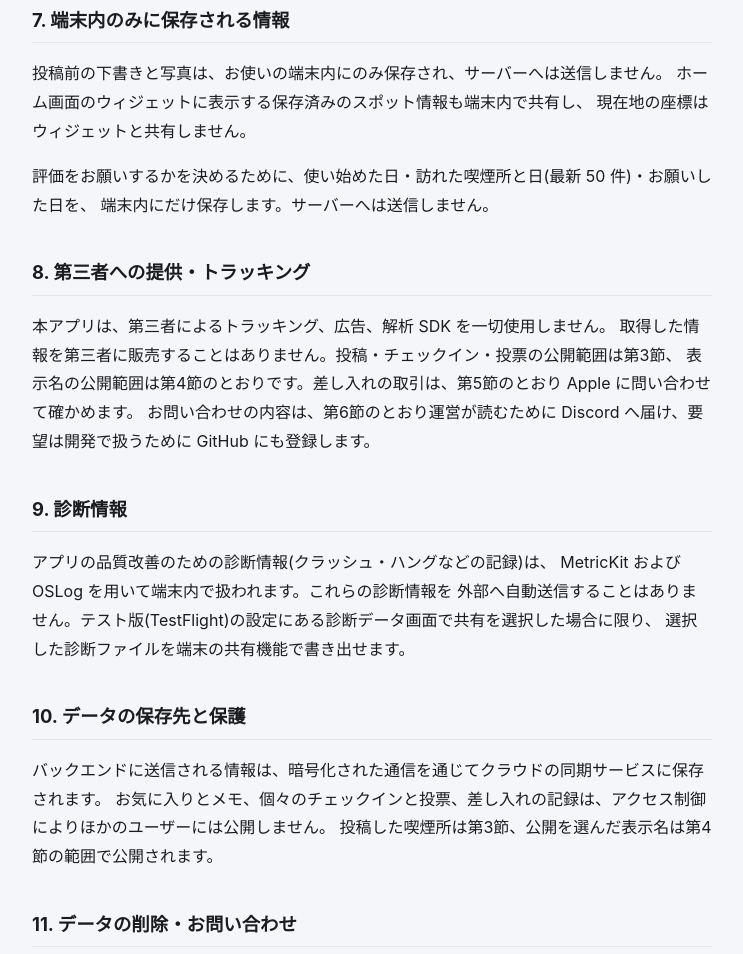
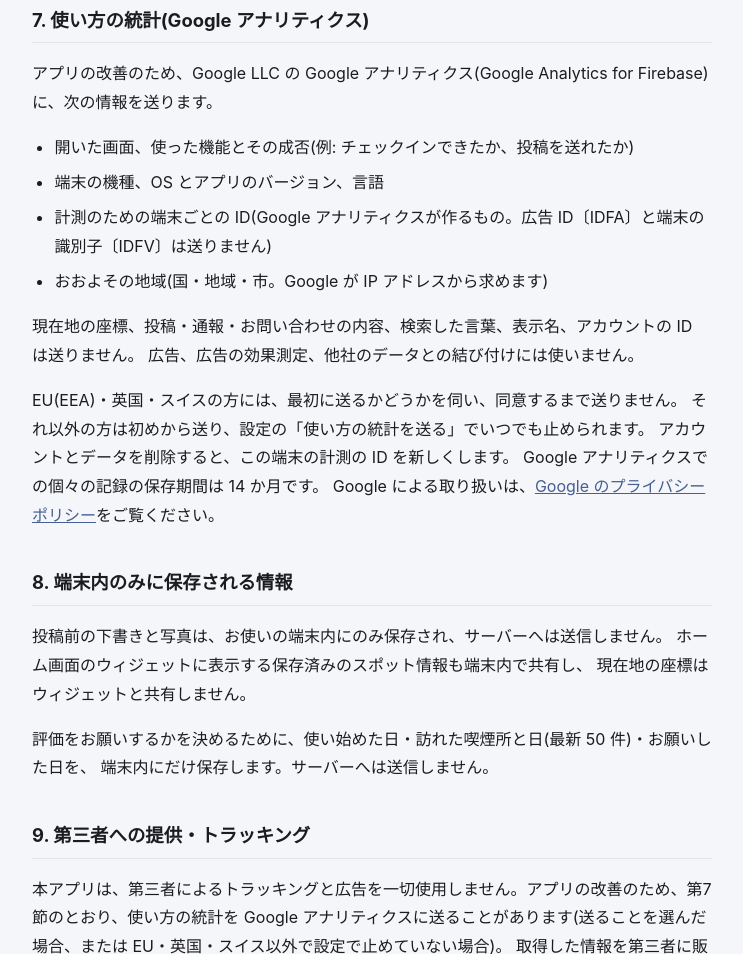
Before and after one commit to hanawat/smoke-legal, a plain HTML site: page privacy.html in a window 1280 px wide. Shown: the part 3316-4270 px from the top of the page, without its empty margins (268-1011 px from the left). Drawn offline with Linux system fonts and the light colour scheme.

Commit message:
プライバシーポリシーに、使い方の統計を Google アナリティクスに送ることを書く

```diff
--- a/privacy.html
+++ b/privacy.html
@@ -176,7 +176,29 @@
       本文には、名前や連絡先などの個人を特定する情報を書かないでください。
     </p>
 
-    <h2>7. 端末内のみに保存される情報</h2>
+    <h2>7. 使い方の統計(Google アナリティクス)</h2>
+    <p>
+      アプリの改善のため、Google LLC の Google アナリティクス(Google Analytics for Firebase)に、次の情報を送ります。
+    </p>
+    <ul>
+      <li>開いた画面、使った機能とその成否(例: チェックインできたか、投稿を送れたか)</li>
+      <li>端末の機種、OS とアプリのバージョン、言語</li>
+      <li>計測のための端末ごとの ID(Google アナリティクスが作るもの。広告 ID〔IDFA〕と端末の識別子〔IDFV〕は送りません)</li>
+      <li>おおよその地域(国・地域・市。Google が IP アドレスから求めます)</li>
+    </ul>
+    <p>
+      現在地の座標、投稿・通報・お問い合わせの内容、検索した言葉、表示名、アカウントの ID は送りません。
+      広告、広告の効果測定、他社のデータとの結び付けには使いません。
+    </p>
+    <p>
+      EU(EEA)・英国・スイスの方には、最初に送るかどうかを伺い、同意するまで送りません。
+      それ以外の方は初めから送り、設定の「使い方の統計を送る」でいつでも止められます。
+      アカウントとデータを削除すると、この端末の計測の ID を新しくします。
+      Google アナリティクスでの個々の記録の保存期間は 14 か月です。
+      Google による取り扱いは、<a href="https://policies.google.com/privacy">Google のプライバシーポリシー</a>をご覧ください。
+    </p>
+
+    <h2>8. 端末内のみに保存される情報</h2>
     <p>
       投稿前の下書きと写真は、お使いの端末内にのみ保存され、サーバーへは送信しません。
       ホーム画面のウィジェットに表示する保存済みのスポット情報も端末内で共有し、
@@ -187,15 +209,15 @@
       端末内にだけ保存します。サーバーへは送信しません。
     </p>
 
-    <h2>8. 第三者への提供・トラッキング</h2>
+    <h2>9. 第三者への提供・トラッキング</h2>
     <p>
-      本アプリは、第三者によるトラッキング、広告、解析 SDK を一切使用しません。
+      本アプリは、第三者によるトラッキングと広告を一切使用しません。アプリの改善のため、第7節のとおり、使い方の統計を Google アナリティクスに送ることがあります(送ることを選んだ場合、または EU・英国・スイス以外で設定で止めていない場合)。
       取得した情報を第三者に販売することはありません。投稿・チェックイン・投票の公開範囲は第3節、
       表示名の公開範囲は第4節のとおりです。差し入れの取引は、第5節のとおり Apple に問い合わせて確かめます。
       お問い合わせの内容は、第6節のとおり運営が読むために Discord へ届け、要望は開発で扱うために GitHub にも登録します。
     </p>
 
-    <h2>9. 診断情報</h2>
+    <h2>10. 診断情報</h2>
     <p>
       アプリの品質改善のための診断情報(クラッシュ・ハングなどの記録)は、
       MetricKit および OSLog を用いて端末内で扱われます。これらの診断情報を
@@ -203,19 +225,19 @@
       選択した診断ファイルを端末の共有機能で書き出せます。
     </p>
 
-    <h2>10. データの保存先と保護</h2>
+    <h2>11. データの保存先と保護</h2>
     <p>
       バックエンドに送信される情報は、暗号化された通信を通じてクラウドの同期サービスに保存されます。
       お気に入りとメモ、個々のチェックインと投票、差し入れの記録は、アクセス制御によりほかのユーザーには公開しません。
       投稿した喫煙所は第3節、公開を選んだ表示名は第4節の範囲で公開されます。
     </p>
 
-    <h2>11. データの削除・お問い合わせ</h2>
+    <h2>12. データの削除・お問い合わせ</h2>
     <p>
       設定画面の「アカウントとデータを削除」から、いつでもアカウントとデータを削除できます。
       削除すると、チェックイン・投票・お気に入りとメモ・投稿した喫煙所の説明と写真・表示名と公開の設定・
       差し入れの記録・お問い合わせの記録がバックエンドから削除され、あなたの名前はランキングに表示されなくなります。
-      端末内の下書き・未送信のデータ・表示名と、第7節の使い始めた日・訪れた喫煙所の記録も削除されます。
+      端末内の下書き・未送信のデータ・表示名と、第8節の使い始めた日・訪れた喫煙所の記録も削除されます。
       投稿した喫煙所の名称・位置・住所・営業時間・設備などの場所情報は、投稿者と結び付かない形で
       地図の情報として残ります。あなたが行った通報は、不適切な投稿への対応の記録として、
       あなたと結び付かない形で残ります。
@@ -232,7 +254,7 @@
       <a href="mailto:hanawa.takuro@gmail.com">hanawa.takuro@gmail.com</a>
     </p>
 
-    <h2>12. 本ポリシーの変更</h2>
+    <h2>13. 本ポリシーの変更</h2>
     <p>
       本ポリシーの内容は、必要に応じて変更されることがあります。重要な変更がある場合は、
       本ページにて告知します。
```
